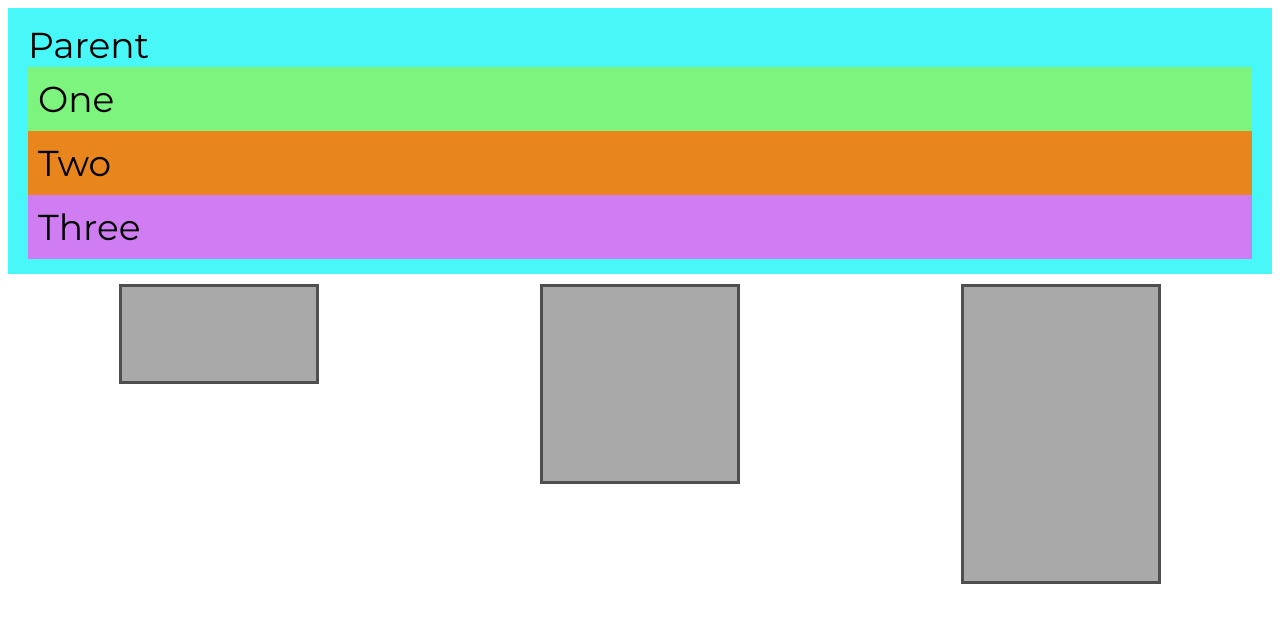
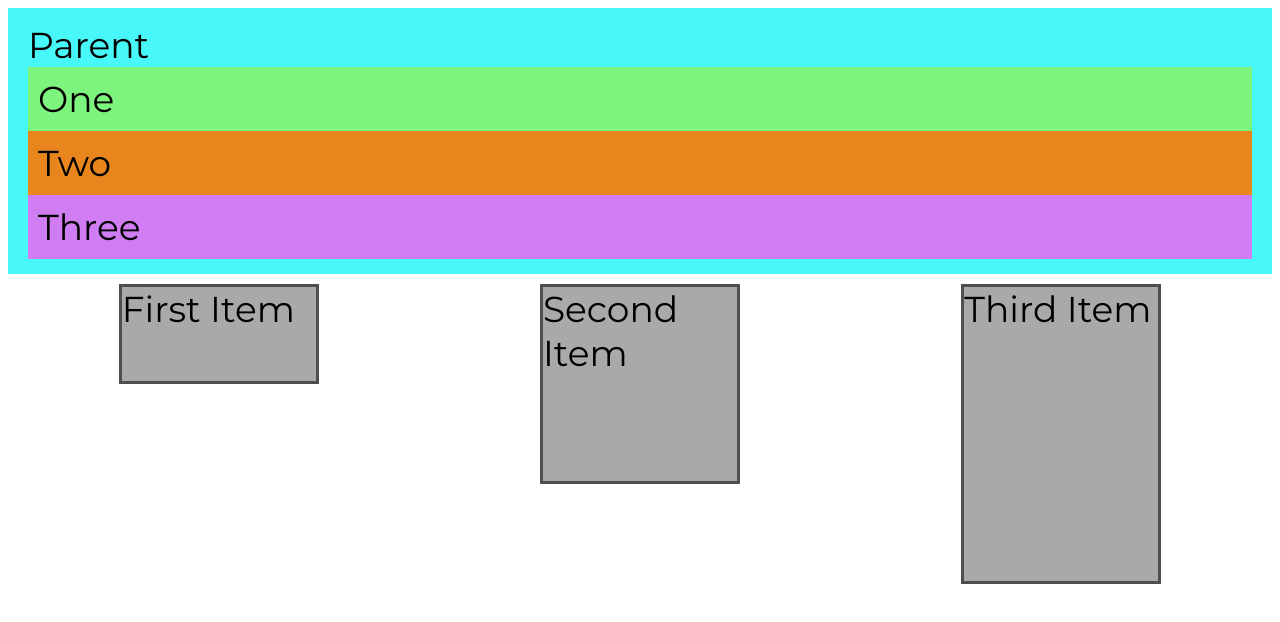
Before and after one commit to TaylorMaDEWotK18/Test, a plain HTML site: page index.html in a window 1280 px wide. Drawn offline with Linux system fonts and the light colour scheme.

Commit message:
Gave each flexbox item some content and now playing with align item

```diff
--- a/index.html
+++ b/index.html
@@ -17,9 +17,9 @@
 		<div class="third">Three</div>
 	</div>
 	<div class="flexbox-container">
-		<div class="flexbox-item flexbox-item-1"></div>
-		<div class="flexbox-item flexbox-item-2"></div>
-		<div class="flexbox-item flexbox-item-3"></div>
+		<div class="flexbox-item flexbox-item-1">First Item</div>
+		<div class="flexbox-item flexbox-item-2">Second Item</div>
+		<div class="flexbox-item flexbox-item-3">Third Item</div>
 	</div>
 </body>
 </html>
--- a/style.css
+++ b/style.css
@@ -27,6 +27,7 @@
 	flex-direction: row;
 	justify-content: space-around;
 	align-items:flex-start;
+	align-content: center;
 }
 .flexbox-item {
 	width: 200px;
```
